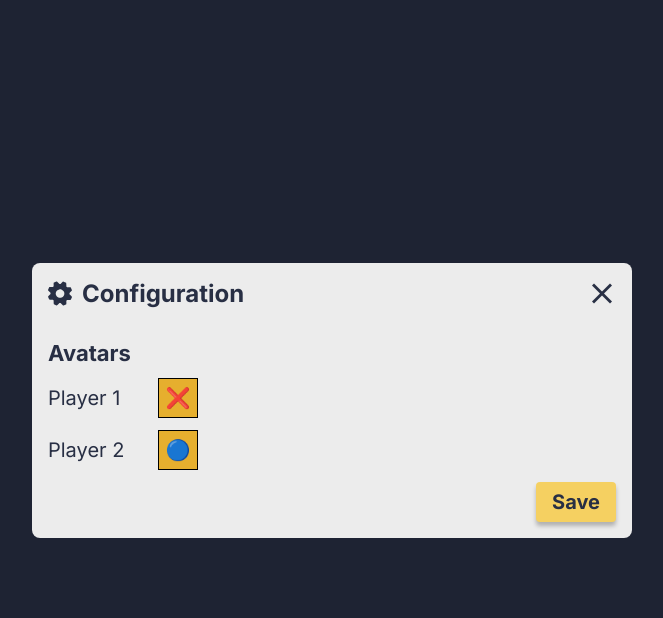
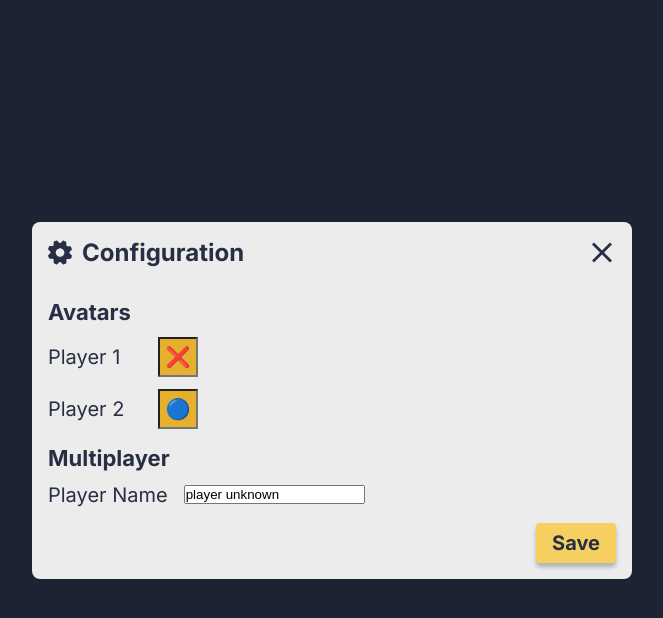
Before and after one commit to FedericoBarberon/tic-tac-toe, a React (Vite) app: page / in a window 1280 px wide. Both pictures are taken after a click on the button "Config". Shown: the top 618 px of the page, without its empty margins (308-971 px from the left). Built offline with nearby package versions, Linux system fonts and the light colour scheme.

Commit message:
Add player name config

```diff
--- a/src/components/ConfigModal/ConfigModal.jsx
+++ b/src/components/ConfigModal/ConfigModal.jsx
@@ -5,7 +5,7 @@ import './configModal.scss'
 import Close from '../Close/Close'
 
 export default function ConfigModal ({ handleClose }) {
-  const { avatars, changeAvatars } = useConfig()
+  const { avatars, changeAvatars, multiplayerName, changeMultiplayerName } = useConfig()
 
   const handleAvatarChange = (event) => {
     event.preventDefault()
@@ -13,7 +13,10 @@ export default function ConfigModal ({ handleClose }) {
     const p1 = event.target.p1.value
     const p2 = event.target.p2.value
 
-    changeAvatars({ p1, p2 })
+    const playerName = event.target.playerName.value
+
+    if (p1 !== avatars.p1 || p2 !== avatars.p2) changeAvatars({ p1, p2 })
+    if (playerName !== multiplayerName) changeMultiplayerName(playerName)
     handleClose()
   }
 
@@ -25,16 +28,26 @@ export default function ConfigModal ({ handleClose }) {
         <Close handleClose={handleClose} />
       </header>
 
-      <form className='players-form' onSubmit={handleAvatarChange}>
+      <form className='config-form' onSubmit={handleAvatarChange}>
+        <div className='form-group'>
           <h3>Avatars</h3>
-        <label>
+          <label className='avatar-input-label'>
             Player 1
             <input defaultValue={avatars.p1} name='p1' minLength={1} maxLength={2} placeholder='X' required />
           </label>
-        <label>
+          <label className='avatar-input-label'>
             Player 2
             <input defaultValue={avatars.p2} name='p2' minLength={1} maxLength={2} placeholder='O' required />
           </label>
+        </div>
+
+        <div className='form-group'>
+          <h3>Multiplayer</h3>
+          <label className='multiplayerName-input-label'>
+            Player Name
+            <input defaultValue={multiplayerName} name='playerName' minLength={3} maxLength={20} placeholder='Enter your player name' required />
+          </label>
+        </div>
 
         <button className='button'>Save</button>
       </form>
--- a/src/components/ConfigModal/configModal.scss
+++ b/src/components/ConfigModal/configModal.scss
@@ -1,7 +1,12 @@
 @use "../../sass/utils/functions" as f;
 @use "../../sass/utils/cursor";
 
-.players-form {
+.config-form {
+  display: flex;
+  flex-direction: column;
+  gap: f.rem(16);
+
+  .form-group {
     display: flex;
     flex-direction: column;
     align-items: flex-start;
@@ -11,7 +16,7 @@
       font-size: f.rem(22);
     }
 
-  label {
+    .avatar-input-label {
       display: flex;
       width: f.rem(150);
       justify-content: space-between;
@@ -25,15 +30,16 @@
         font-weight: bold;
         font-size: inherit;
         text-align: center;
-      border: 1px solid black;
-
-      &:focus {
-        outline: none;
+        padding: 0;
+      }
     }
 
-      &::placeholder {
-        color: #00000055;
-      }
+    .multiplayerName-input-label {
+      display: flex;
+      justify-content: space-between;
+      align-items: center;
+      gap: f.rem(16);
+      font-size: f.rem(20);
     }
   }
 
--- a/src/context/ConfigContext.jsx
+++ b/src/context/ConfigContext.jsx
@@ -4,12 +4,14 @@ import { useLocalStorage } from '../hooks/useLocalStorage'
 export const ConfigContext = createContext()
 
 export default function ConfigProvider ({ children }) {
+  const [multiplayerName, setMultiplayerName] = useLocalStorage('multiplayerName', 'player unknown')
   const [avatars, setAvatars] = useLocalStorage('avatars', { p1: '❌', p2: '🔵' })
 
+  const changeMultiplayerName = (newName) => setMultiplayerName(newName)
   const changeAvatars = (newAvatars) => setAvatars(newAvatars)
 
   return (
-    <ConfigContext.Provider value={{ avatars, changeAvatars }}>
+    <ConfigContext.Provider value={{ avatars, changeAvatars, multiplayerName, changeMultiplayerName }}>
       {children}
     </ConfigContext.Provider>
   )
```
Lines whose indentation alone changed are shown as unchanged.
